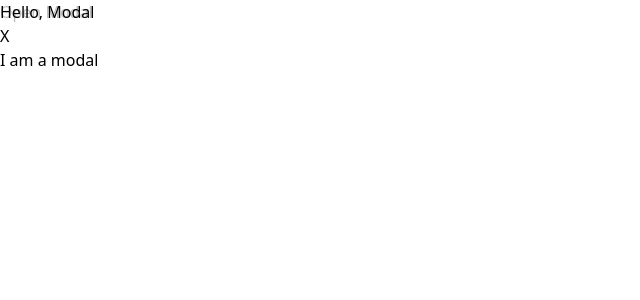
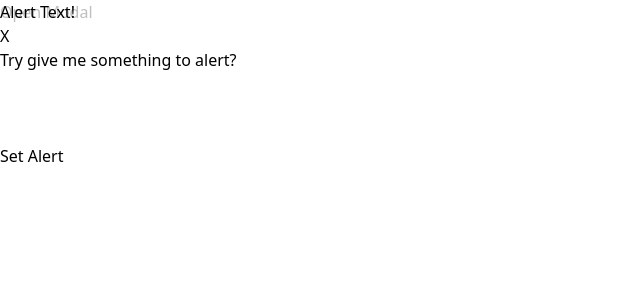
Before and after one commit to dethMastery/lab-07, a React (Vite) app: page / in a window 1280 px wide. Both pictures are taken after a click on the button "Open Modal". Shown: the top 300 px of the page, without its empty margins (0-640 px from the left). Built offline with nearby package versions, Linux system fonts and the light colour scheme.

Commit message:
feat: modal setup

```diff
--- a/src/App.tsx
+++ b/src/App.tsx
@@ -1,21 +1,24 @@
 import "./App.css";
 import React from "react";
 import Modal from "react-modal";
+import { afterOpen, modalSwitch } from "./module/function";
 
 function App() {
-  const [modalIsOpen, setIsOpen] = React.useState(false);
+  const [modalOpen, setModalOpen] = React.useState(false);
+  const [alertOpen, setAlertOpen] = React.useState(false);
+  const [alert, setAlert] = React.useState<string>();
 
-  function openModal() {
-    setIsOpen(true);
+  function turnModal() {
+    modalSwitch(modalOpen, setModalOpen);
   }
 
-  function afterOpenModal() {
-    // references are now sync'd and can be accessed.
-    console.log('Modal is opened.');
+  function turnAlert() {
+    modalSwitch(alertOpen, setAlertOpen);
   }
 
-  function closeModal() {
-    setIsOpen(false);
+  function sendAlert() {
+    modalSwitch(true, setModalOpen);
+    turnAlert();
   }
 
   const modalCard =
@@ -26,30 +29,76 @@ function App() {
       <div>
         <div className="w-full h-screen flex flex-column justify-center text-center items-center">
           <div>
-            <button onClick={openModal} className="p-4 bg-[#2e2f2f] text-[whitesmoke] rounded-[1rem]">Open Modal</button>
+            <button
+              onClick={turnModal}
+              className="p-4 bg-[#2e2f2f] text-[whitesmoke] rounded-[1rem]"
+            >
+              Open Modal
+            </button>
           </div>
         </div>
         <Modal
-          isOpen={modalIsOpen}
-          onAfterOpen={afterOpenModal}
-          onRequestClose={closeModal}
-          contentLabel="Example Modal"
+          isOpen={modalOpen}
+          onAfterOpen={afterOpen}
+          onRequestClose={turnModal}
+          contentLabel="Alert Input!"
           className={modalCard}
         >
+          {/* Card Heading */}
           <div className="flex flex-row">
             <div className="w-full">
-              <h2 className="text-2xl w-full p-[1rem]">Hello, Modal</h2>
+              <h2 className="text-2xl w-full p-[1rem]">Alert Text!</h2>
             </div>
             <div className="w-full text-right pl-4">
               <button
-                onClick={closeModal}
-                className="bg-[#fe6e61] text-[whitesmoke] p-4 text-l rounded-[10px] duration-300 transition-all hover:text-sm"
+                onClick={turnModal}
+                className="bg-[#fe6e61] text-[whitesmoke] p-4 text-l rounded-[10px] duration-300 transition-all hover:scale-75"
               >
                 X
               </button>
             </div>
           </div>
-          <div className="pl-[1rem]">I am a modal</div>
+
+          <div className="px-[1rem] text-center">
+            <p>Try give me something to alert?</p>
+            <br />
+            <form>
+              <input type="text" name="alertInputBox" id="alertInputBox" className="p-2 rounded-[1rem] text-center text-[#2e2f2f]" />
+              <br /><br />
+              <button onClick={sendAlert} className="p-3 rounded-[1rem] bg-[#fe6e61] duration-300 hover:scale-75">
+                Set Alert
+              </button>
+            </form>
+          </div>
+        </Modal>
+
+        <Modal
+          isOpen={alertOpen}
+          onAfterOpen={afterOpen}
+          onRequestClose={turnAlert}
+          contentLabel="Alert!"
+          className={modalCard}
+        >
+          {/* Modal Header */}
+          <div className="flex flex-row">
+            <div className="w-full">
+              <h2 className="text-2xl w-full p-[1rem]">Alert Text!</h2>
+            </div>
+            <div className="w-full text-right pl-4">
+              <button
+                onClick={turnModal}
+                className="bg-[#fe6e61] text-[whitesmoke] p-4 text-l rounded-[10px] duration-300 transition-all hover:scale-75"
+              >
+                X
+              </button>
+            </div>
+          </div>
+
+          <div className="px-[1rem] text-center">
+            <h1 className="font-bold text-xl">
+              {alert}
+            </h1>
+          </div>
         </Modal>
       </div>
     </>
```
